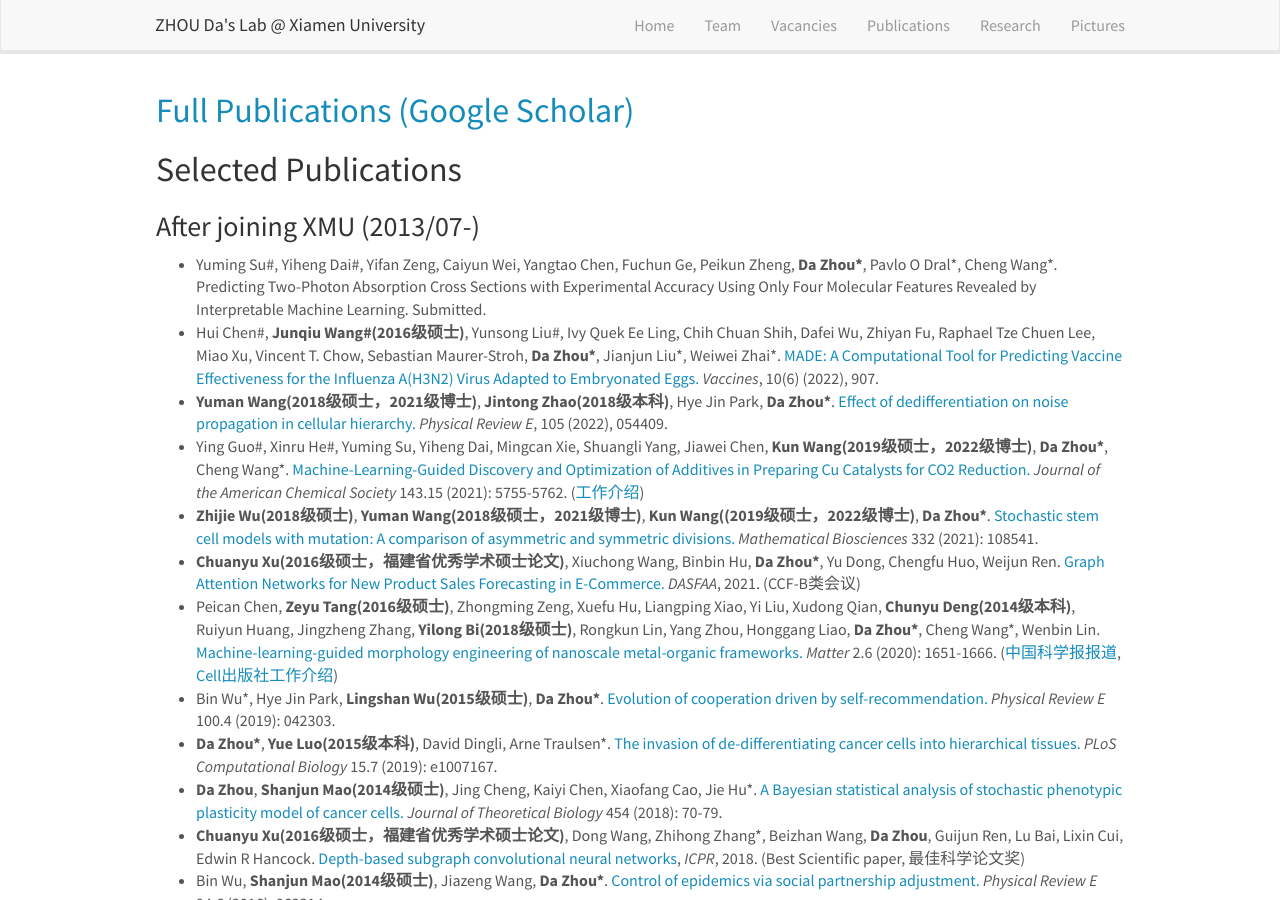
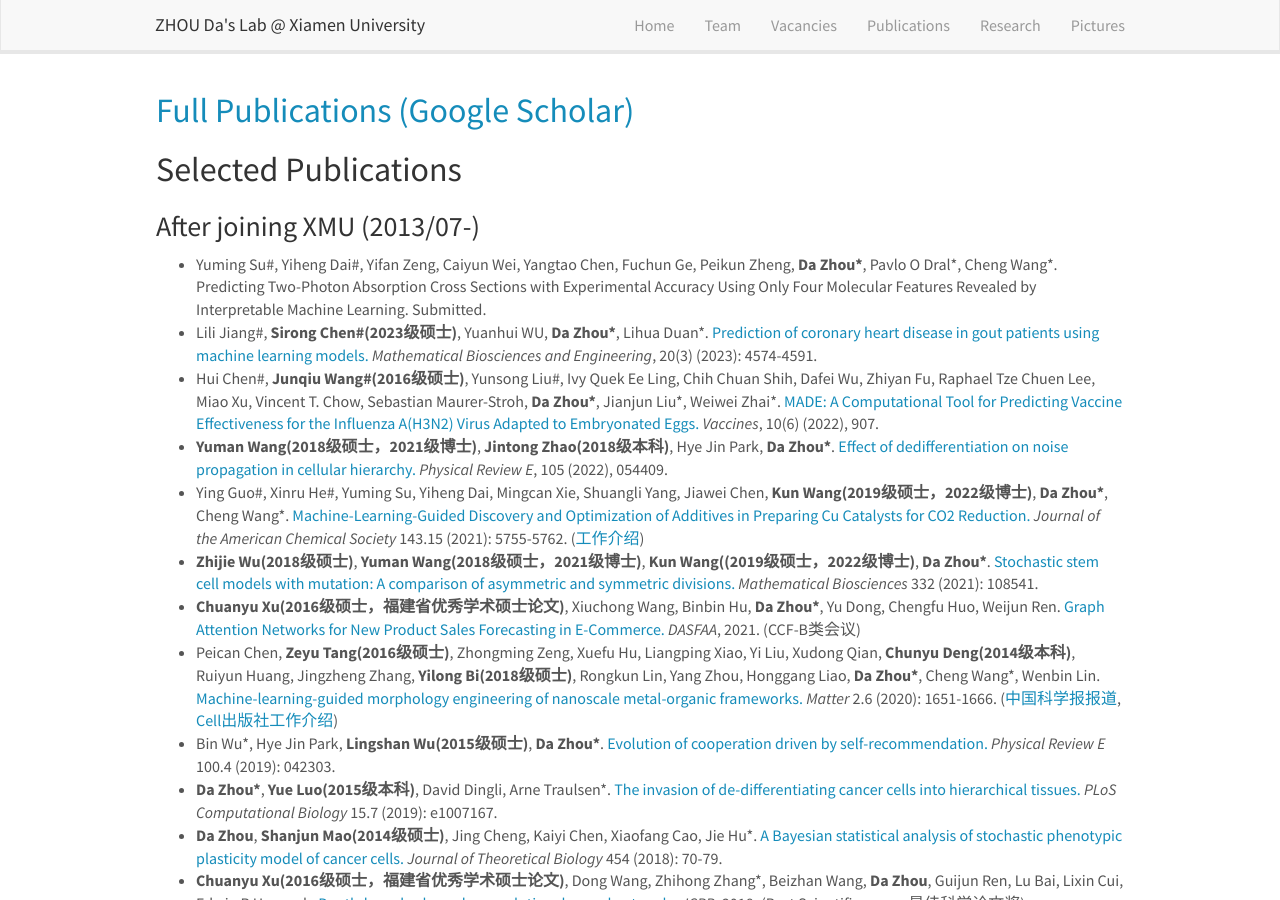
Before and after one commit to ZhouDaLab/zhoudalab.github.io, a Jekyll site: the page built from _pages/publications.md, in a window 1280 px wide and 900 px high. Built offline with Jekyll 4.4.1, drawn with Linux system fonts in a browser that asks for light colours; nearby versions of some CDN libraries.

Commit message:
Update publications.md

```diff
--- a/_pages/publications.md
+++ b/_pages/publications.md
@@ -14,6 +14,7 @@ permalink: /publications/
 ### After joining XMU (2013/07-)
 
 - Yuming Su\#, Yiheng Dai\#, Yifan Zeng, Caiyun Wei, Yangtao Chen, Fuchun Ge, Peikun Zheng, **Da Zhou\***, Pavlo O Dral\*, Cheng Wang\*. Predicting Two-Photon Absorption Cross Sections with Experimental Accuracy Using Only Four Molecular Features Revealed by Interpretable Machine Learning. Submitted.
+- Lili Jiang\#, **Sirong Chen\#(2023级硕士)**, Yuanhui WU,  **Da Zhou\***,  Lihua Duan\*.  [Prediction of coronary heart disease in gout patients using machine learning models.](http://www.aimspress.com/article/doi/10.3934/mbe.2023212) *Mathematical Biosciences and Engineering*, 20(3) (2023): 4574-4591.
 - Hui Chen\#, **Junqiu Wang\#(2016级硕士)**, Yunsong Liu\#, Ivy Quek Ee Ling, Chih Chuan Shih, Dafei Wu, Zhiyan Fu, Raphael Tze Chuen Lee, Miao Xu, Vincent T. Chow, Sebastian Maurer-Stroh, **Da Zhou\***, Jianjun Liu\*, Weiwei Zhai\*. [MADE: A Computational Tool for Predicting Vaccine Effectiveness for the Influenza A(H3N2) Virus Adapted to Embryonated Eggs.](https://www.mdpi.com/2076-393X/10/6/907) *Vaccines*, 10(6) (2022), 907.
 - **Yuman Wang(2018级硕士，2021级博士)**, **Jintong Zhao(2018级本科)**, Hye Jin Park, **Da Zhou\***. [Effect of dedifferentiation on noise propagation in cellular hierarchy.](https://journals.aps.org/pre/abstract/10.1103/PhysRevE.105.054409) *Physical Review E*, 105 (2022), 054409.
 - Ying Guo\#, Xinru He\#, Yuming Su, Yiheng Dai, Mingcan Xie, Shuangli Yang, Jiawei Chen, **Kun Wang(2019级硕士，2022级博士)**, **Da Zhou\***, Cheng Wang\*. [Machine-Learning-Guided Discovery and Optimization of Additives in Preparing Cu Catalysts for CO2 Reduction.](https://pubs.acs.org/doi/abs/10.1021/jacs.1c00339) *Journal of the American Chemical Society* 143.15 (2021): 5755-5762. ([工作介绍](https://chem.xmu.edu.cn/info/1274/10577.htm))
```
